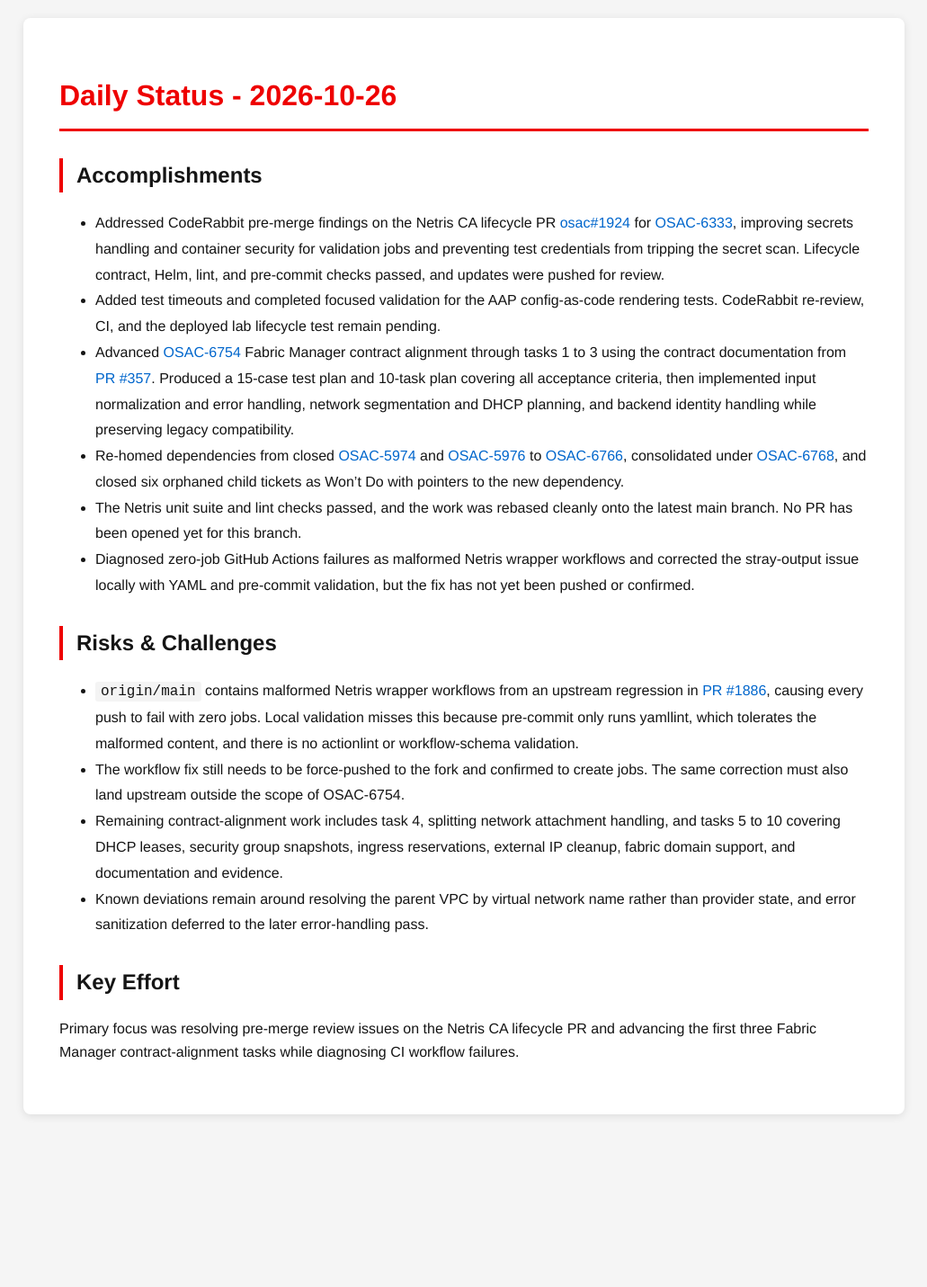
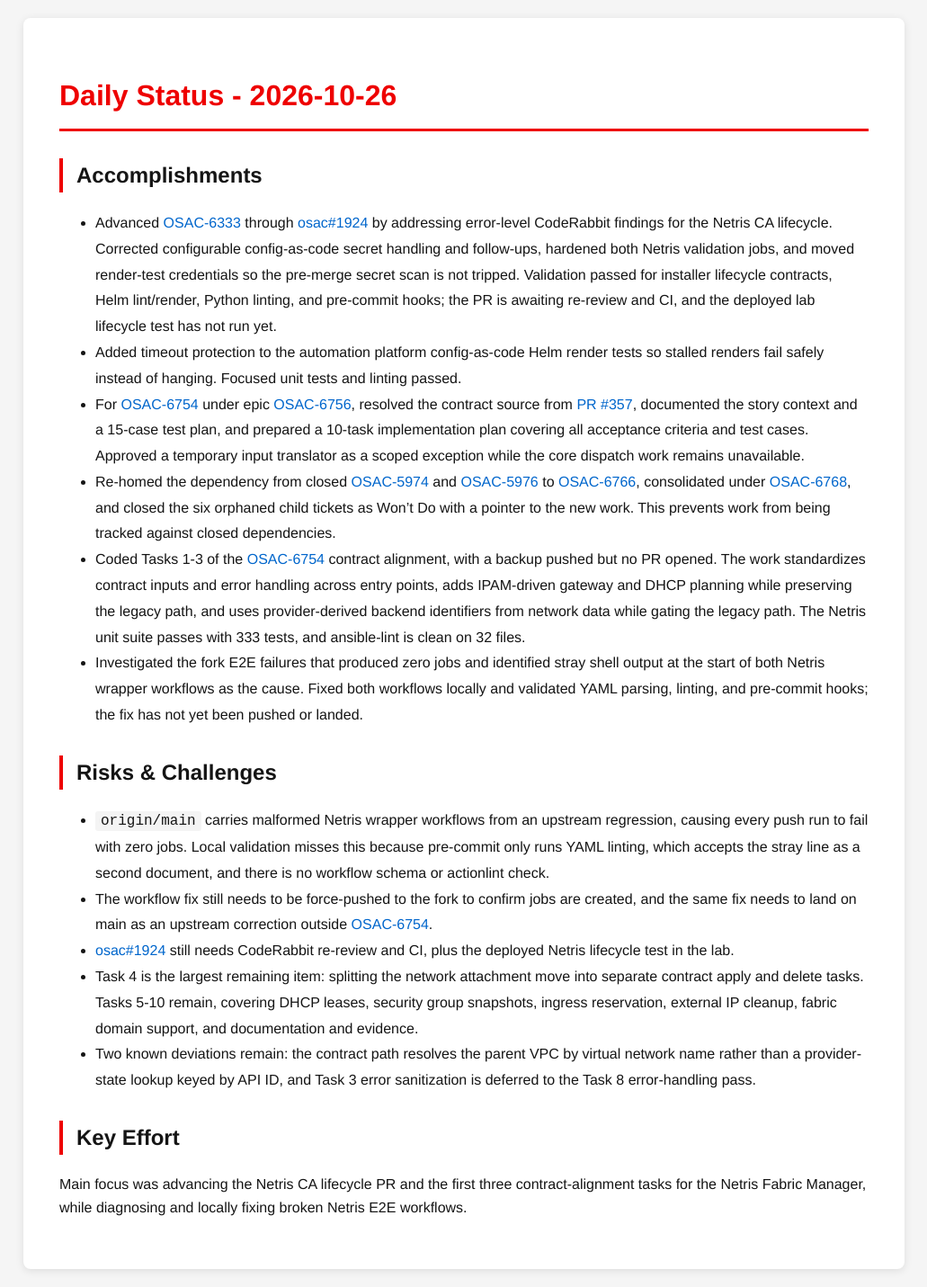
Before and after one commit to tzvatot/daily-status, a Jekyll site: the page built from 2026-10-26.md, in a window 1280 px wide. Shown: the whole page at 90% size, without its empty margins (124-1155 px from the left). Built offline with Jekyll 4.4.1, drawn with Linux system fonts in a browser that asks for light colours; before the commit the page ends 1259 px from its top, so only the background shows below that.

Commit message:
Daily status update - 2026-10-26

```diff
--- a/2026-10-26.md
+++ b/2026-10-26.md
@@ -7,18 +7,19 @@ date: 2026-10-26
 # Daily Status - 2026-10-26
 
 ## Accomplishments
-- Addressed CodeRabbit pre-merge findings on the Netris CA lifecycle PR [osac#1924](https://github.com/osac-project/osac/pull/1924) for [OSAC-6333](https://redhat.atlassian.net/browse/OSAC-6333), improving secrets handling and container security for validation jobs and preventing test credentials from tripping the secret scan. Lifecycle contract, Helm, lint, and pre-commit checks passed, and updates were pushed for review.
-- Added test timeouts and completed focused validation for the AAP config-as-code rendering tests. CodeRabbit re-review, CI, and the deployed lab lifecycle test remain pending.
-- Advanced [OSAC-6754](https://redhat.atlassian.net/browse/OSAC-6754) Fabric Manager contract alignment through tasks 1 to 3 using the contract documentation from [PR #357](https://github.com/osac-project/enhancement-proposals/pull/357). Produced a 15-case test plan and 10-task plan covering all acceptance criteria, then implemented input normalization and error handling, network segmentation and DHCP planning, and backend identity handling while preserving legacy compatibility.
-- Re-homed dependencies from closed [OSAC-5974](https://redhat.atlassian.net/browse/OSAC-5974) and [OSAC-5976](https://redhat.atlassian.net/browse/OSAC-5976) to [OSAC-6766](https://redhat.atlassian.net/browse/OSAC-6766), consolidated under [OSAC-6768](https://redhat.atlassian.net/browse/OSAC-6768), and closed six orphaned child tickets as Won't Do with pointers to the new dependency.
-- The Netris unit suite and lint checks passed, and the work was rebased cleanly onto the latest main branch. No PR has been opened yet for this branch.
-- Diagnosed zero-job GitHub Actions failures as malformed Netris wrapper workflows and corrected the stray-output issue locally with YAML and pre-commit validation, but the fix has not yet been pushed or confirmed.
+- Advanced [OSAC-6333](https://redhat.atlassian.net/browse/OSAC-6333) through [osac#1924](https://github.com/osac-project/osac/pull/1924) by addressing error-level CodeRabbit findings for the Netris CA lifecycle. Corrected configurable config-as-code secret handling and follow-ups, hardened both Netris validation jobs, and moved render-test credentials so the pre-merge secret scan is not tripped. Validation passed for installer lifecycle contracts, Helm lint/render, Python linting, and pre-commit hooks; the PR is awaiting re-review and CI, and the deployed lab lifecycle test has not run yet.
+- Added timeout protection to the automation platform config-as-code Helm render tests so stalled renders fail safely instead of hanging. Focused unit tests and linting passed.
+- For [OSAC-6754](https://redhat.atlassian.net/browse/OSAC-6754) under epic [OSAC-6756](https://redhat.atlassian.net/browse/OSAC-6756), resolved the contract source from [PR #357](https://github.com/osac-project/enhancement-proposals/pull/357), documented the story context and a 15-case test plan, and prepared a 10-task implementation plan covering all acceptance criteria and test cases. Approved a temporary input translator as a scoped exception while the core dispatch work remains unavailable.
+- Re-homed the dependency from closed [OSAC-5974](https://redhat.atlassian.net/browse/OSAC-5974) and [OSAC-5976](https://redhat.atlassian.net/browse/OSAC-5976) to [OSAC-6766](https://redhat.atlassian.net/browse/OSAC-6766), consolidated under [OSAC-6768](https://redhat.atlassian.net/browse/OSAC-6768), and closed the six orphaned child tickets as Won't Do with a pointer to the new work. This prevents work from being tracked against closed dependencies.
+- Coded Tasks 1-3 of the [OSAC-6754](https://redhat.atlassian.net/browse/OSAC-6754) contract alignment, with a backup pushed but no PR opened. The work standardizes contract inputs and error handling across entry points, adds IPAM-driven gateway and DHCP planning while preserving the legacy path, and uses provider-derived backend identifiers from network data while gating the legacy path. The Netris unit suite passes with 333 tests, and ansible-lint is clean on 32 files.
+- Investigated the fork E2E failures that produced zero jobs and identified stray shell output at the start of both Netris wrapper workflows as the cause. Fixed both workflows locally and validated YAML parsing, linting, and pre-commit hooks; the fix has not yet been pushed or landed.
 
 ## Risks & Challenges
-- `origin/main` contains malformed Netris wrapper workflows from an upstream regression in [PR #1886](https://github.com/osac-project/osac/pull/1886), causing every push to fail with zero jobs. Local validation misses this because pre-commit only runs yamllint, which tolerates the malformed content, and there is no actionlint or workflow-schema validation.
-- The workflow fix still needs to be force-pushed to the fork and confirmed to create jobs. The same correction must also land upstream outside the scope of OSAC-6754.
-- Remaining contract-alignment work includes task 4, splitting network attachment handling, and tasks 5 to 10 covering DHCP leases, security group snapshots, ingress reservations, external IP cleanup, fabric domain support, and documentation and evidence.
-- Known deviations remain around resolving the parent VPC by virtual network name rather than provider state, and error sanitization deferred to the later error-handling pass.
+- `origin/main` carries malformed Netris wrapper workflows from an upstream regression, causing every push run to fail with zero jobs. Local validation misses this because pre-commit only runs YAML linting, which accepts the stray line as a second document, and there is no workflow schema or actionlint check.
+- The workflow fix still needs to be force-pushed to the fork to confirm jobs are created, and the same fix needs to land on main as an upstream correction outside [OSAC-6754](https://redhat.atlassian.net/browse/OSAC-6754).
+- [osac#1924](https://github.com/osac-project/osac/pull/1924) still needs CodeRabbit re-review and CI, plus the deployed Netris lifecycle test in the lab.
+- Task 4 is the largest remaining item: splitting the network attachment move into separate contract apply and delete tasks. Tasks 5-10 remain, covering DHCP leases, security group snapshots, ingress reservation, external IP cleanup, fabric domain support, and documentation and evidence.
+- Two known deviations remain: the contract path resolves the parent VPC by virtual network name rather than a provider-state lookup keyed by API ID, and Task 3 error sanitization is deferred to the Task 8 error-handling pass.
 
 ## Key Effort
-Primary focus was resolving pre-merge review issues on the Netris CA lifecycle PR and advancing the first three Fabric Manager contract-alignment tasks while diagnosing CI workflow failures.
+Main focus was advancing the Netris CA lifecycle PR and the first three contract-alignment tasks for the Netris Fabric Manager, while diagnosing and locally fixing broken Netris E2E workflows.
```
